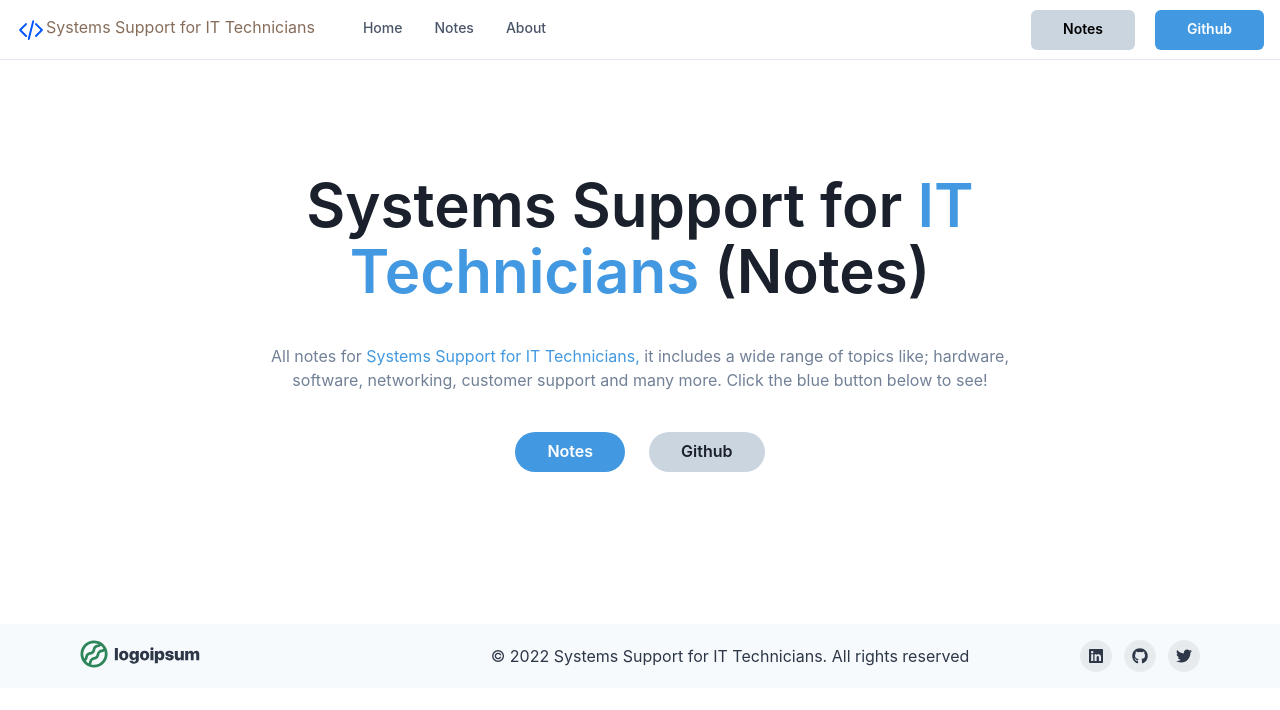
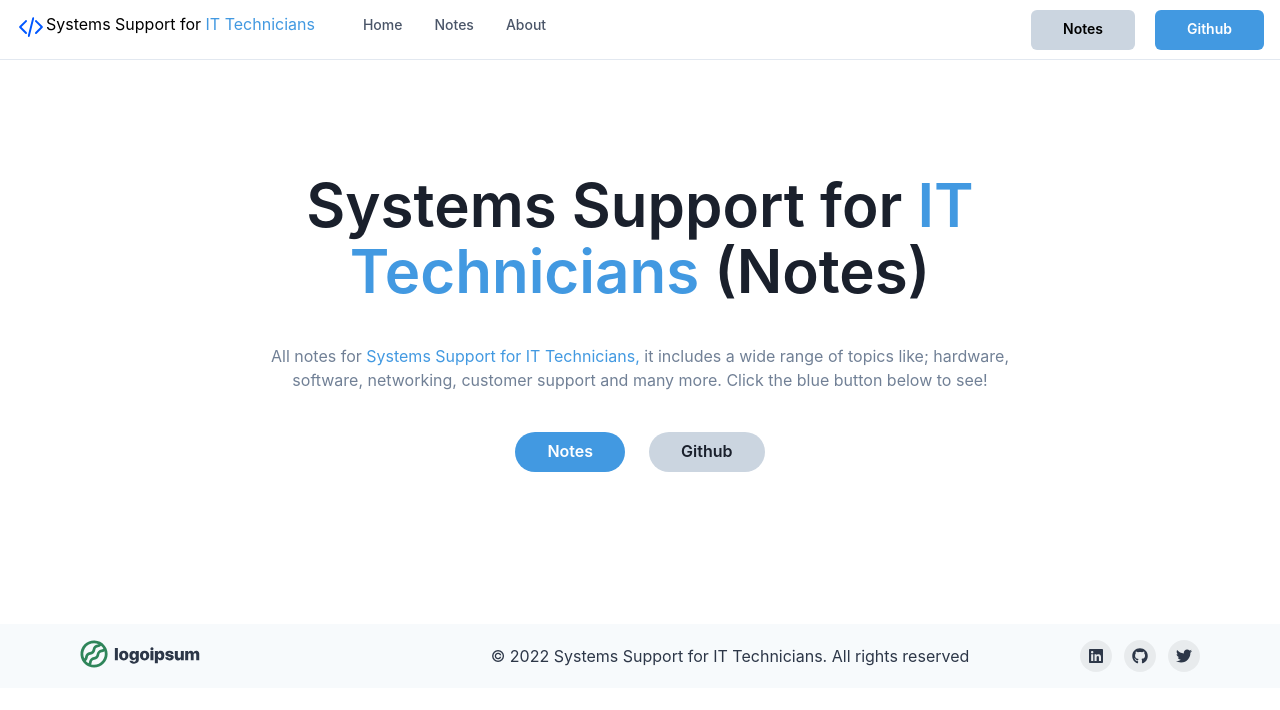
Before and after one commit to PatelN123/systems-support-for-it-technicians, a Next.js app: page / in a window 1280 px wide. Shown: the top 710 px of the page. Built offline with nearby package versions, Linux system fonts and the light colour scheme.

Commit message:
Update navbar.tsx

```diff
--- a/src/components/navbar.tsx
+++ b/src/components/navbar.tsx
@@ -57,15 +57,17 @@ export default function WithSubnavigation() {
               boxSize='30px'
               objectFit='cover'
               src='logo.svg'
-              alt='Rakhi Boxes Logo icon'
+              alt='Logo icon'
+              display={{ base: 'none', md: 'inline-flex'}}
             />
           </Link>
           <Link href="/">
           <Text
             textAlign={useBreakpointValue({ base: 'center', md: 'left' })}
-            color={'#866d5b'}
+            color={'black'}
             className="logoicon merrifont">
-            Systems Support for IT Technicians
+            Systems Support for <Text as={'span'} color={'blue.400'}>
+              IT Technicians</Text>
           </Text>
           </Link>
 
@@ -78,8 +80,10 @@ export default function WithSubnavigation() {
           justify={'flex-end'}
           direction={'row'}
           spacing={5}>
-          href={"#"}
+          <Link href="#">
             <Button
+            display={{ base: 'none', md: 'inline-flex'}}
+            as={'a'}
             px={8}
             fontSize={'sm'}
             fontWeight={600}
@@ -90,6 +94,7 @@ export default function WithSubnavigation() {
             }}>
             Notes
           </Button>
+          </Link>
           <NextLink href="/products/#!/~/accountSettings">
           <Button
           px={8}
```
